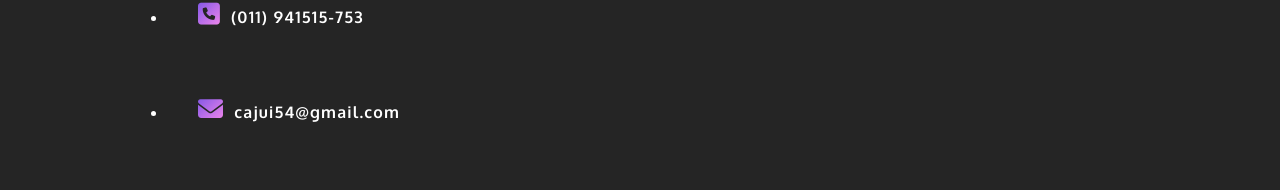
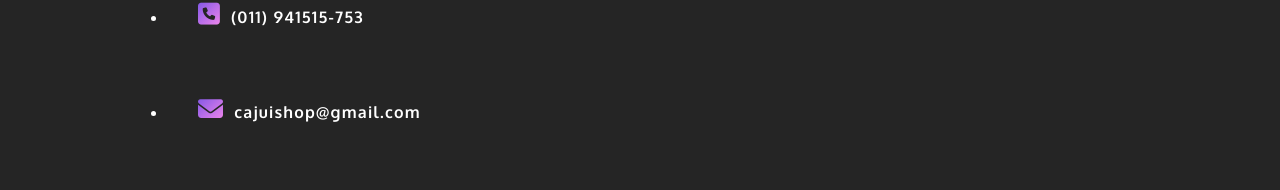
Before and after one commit to cajui54/profile-react, a React (Create React App) app: page /contact in a window 1280 px wide. Shown: the part 312-502 px from the top of the page. Built offline with nearby package versions, Linux system fonts and the light colour scheme.

Commit message:
update email

```diff
--- a/src/components/pages/Contacts.jsx
+++ b/src/components/pages/Contacts.jsx
@@ -18,7 +18,7 @@ const Contacts = () => {
             </li>
             <li>
             <i className="fa-solid fa-envelope"></i>
-                cajui54@gmail.com
+                cajuishop@gmail.com
             </li>
             <li>
                 <a href="https://www.linkedin.com/in/jacksoncajui/" target="_blank">
```
